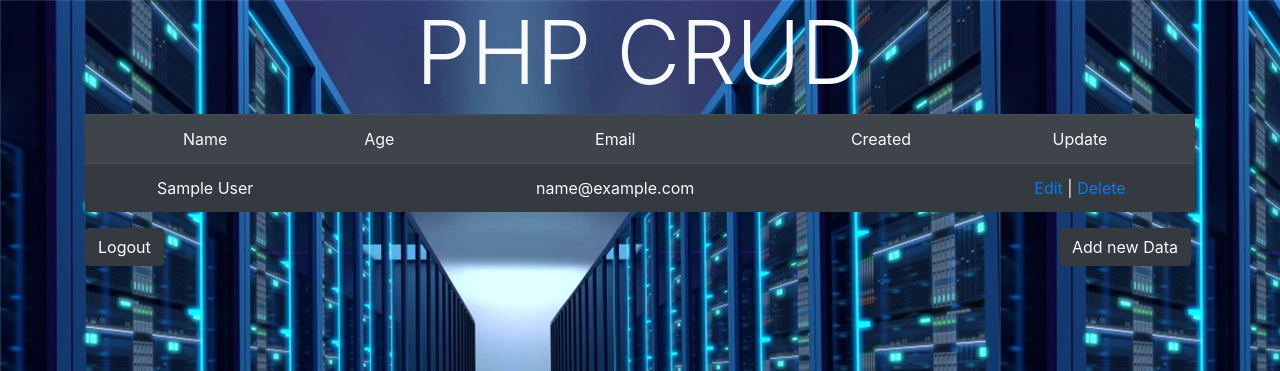
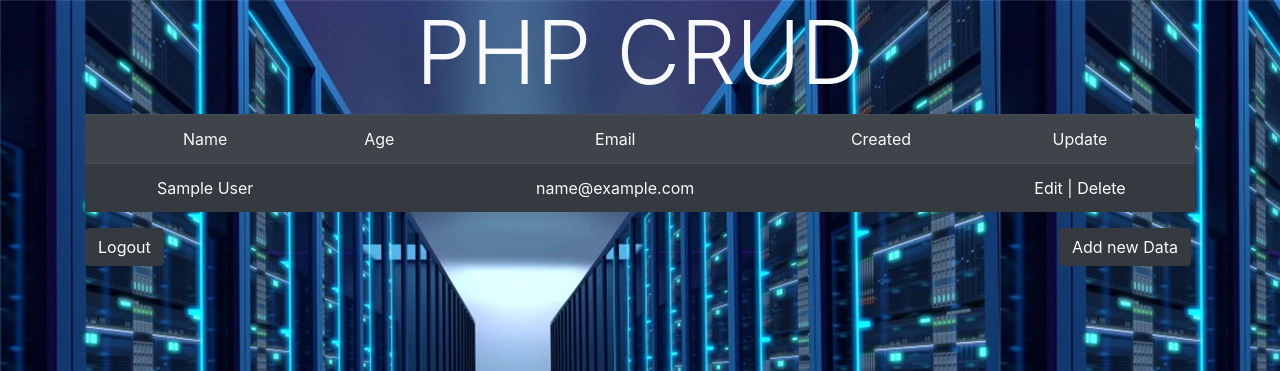
Before and after one commit to emshii/finalactivity, a PHP site: page / in a window 1280 px wide. Shown: the top 371 px of the page. Run offline with PHP 8.4, Linux system fonts and the light colour scheme; the visitor is signed in with stand-in values (Sample User, id 1); data that the repository does not hold is empty.

Commit message:
Edited a Design

```diff
--- a/index.php
+++ b/index.php
@@ -21,7 +21,12 @@
     <link rel="stylesheet" href="https://cdn.jsdelivr.net/npm/bootstrap@4.5.3/dist/css/bootstrap.min.css" integrity="sha384-TX8t27EcRE3e/ihU7zmQxVncDAy5uIKz4rEkgIXeMed4M0jlfIDPvg6uqKI2xXr2" crossorigin="anonymous">
     <title>PHP CRUD</title>
     <style>
-
+        a{
+            color:white;
+        }
+        a:hover{
+            color:black;
+        }
     </style>
 </head>
 <body style = "background-image: url('Back.png')" >
```
